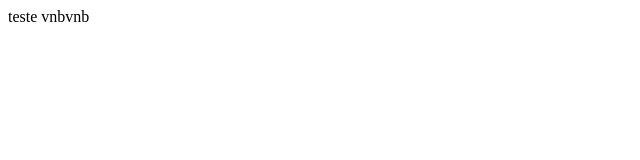
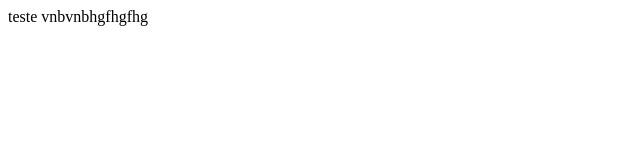
Before and after one commit to maigf/teste, a plain HTML site: page index.html in a window 1280 px wide. Shown: the full height of the page, 0-640 px from the left. Drawn offline with Linux system fonts and the light colour scheme.

Commit message:
terceiro commit

```diff
--- a/index.html
+++ b/index.html
@@ -6,6 +6,6 @@
     <title>Document</title>
 </head>
 <body>
-    teste vnbvnb
+    teste vnbvnbhgfhgfhg
 </body>
 </html>
```
